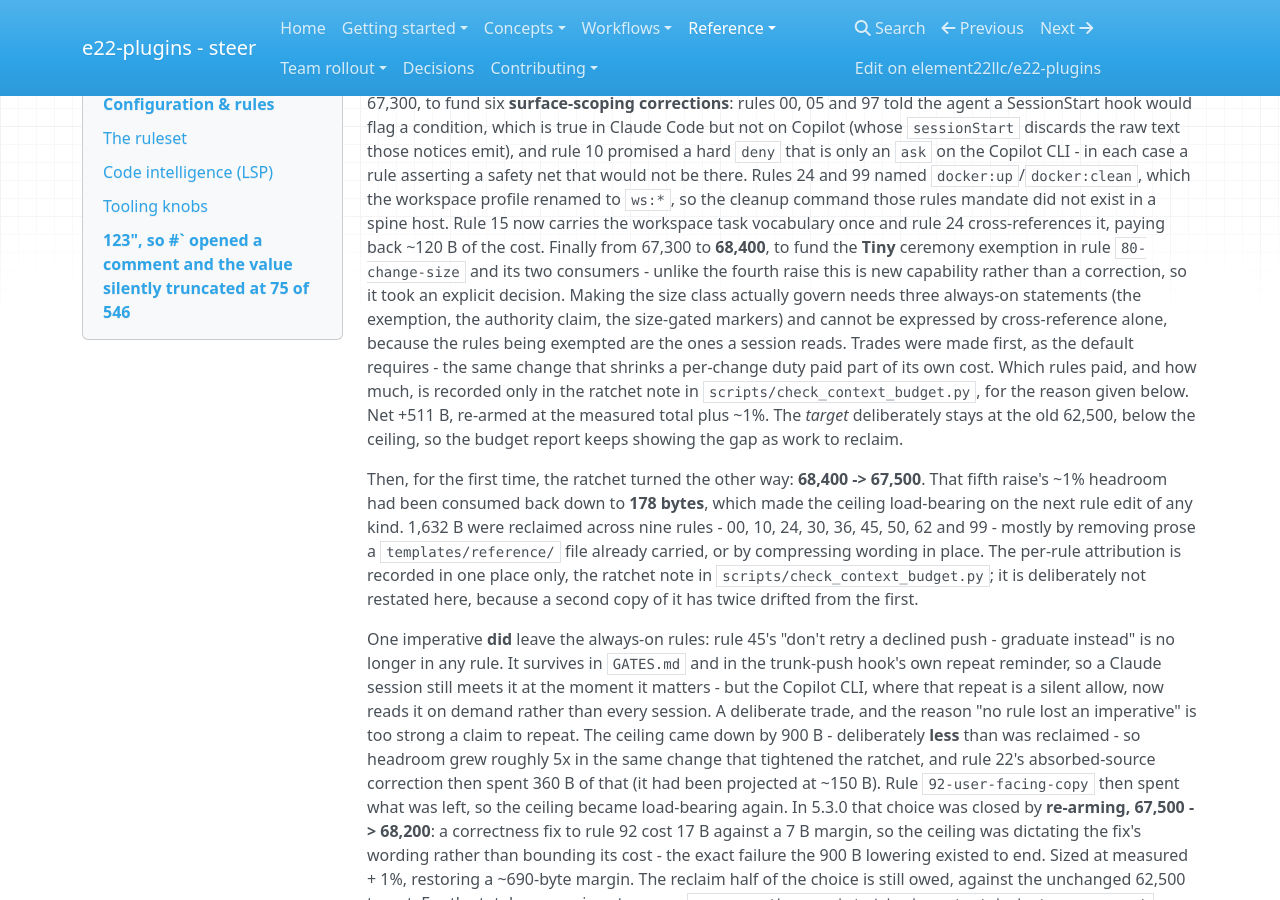
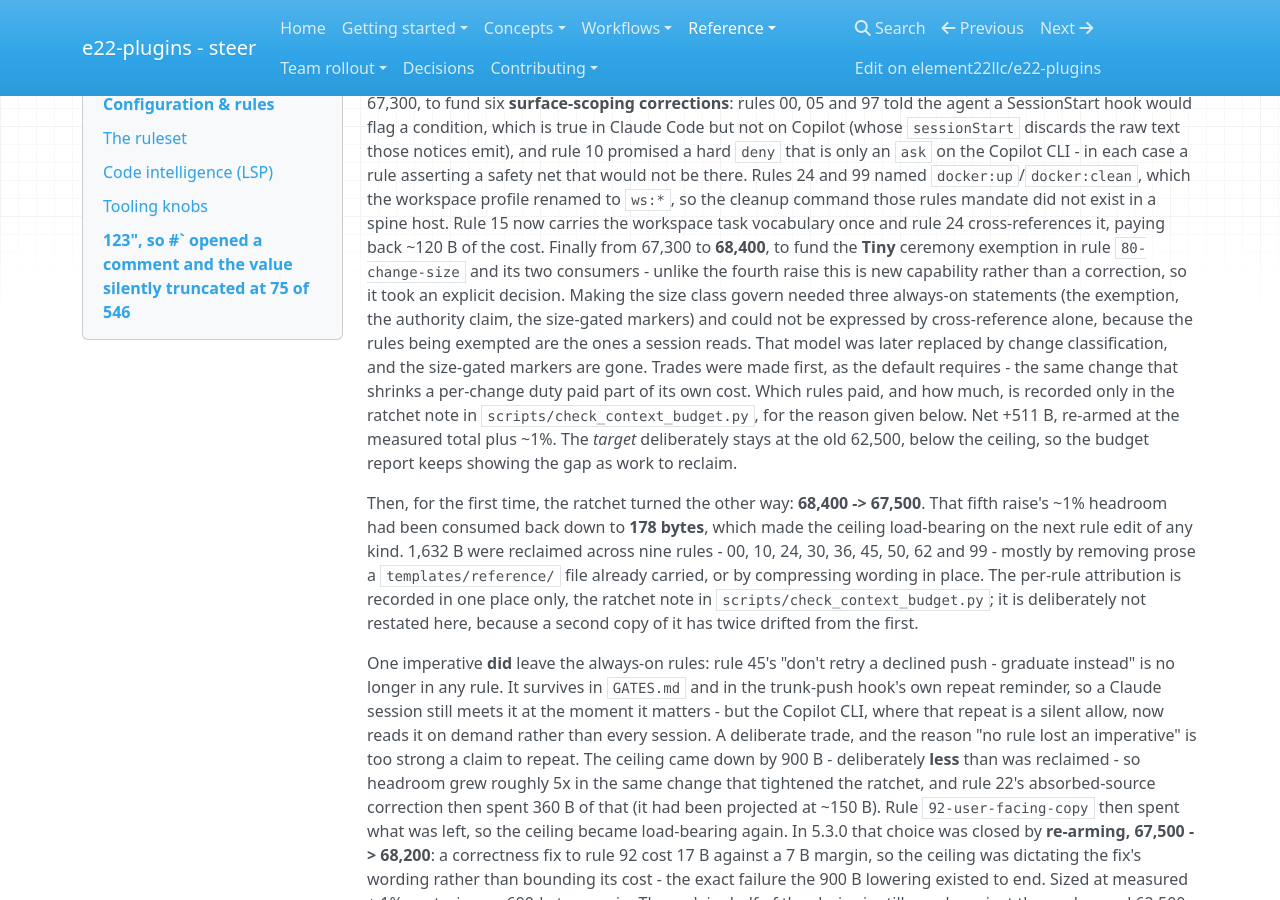
Before and after one commit to element22llc/e22-plugins, an MkDocs documentation site: the page built from docs/reference/configuration.md, in a window 1280 px wide and 900 px high, scrolled down 5715 px. Built offline with MkDocs 1.6.1, drawn with Linux system fonts in a browser that asks for light colours; nearby versions of some CDN libraries.

Commit message:
fix: close the last stale-vocabulary and attribution gaps
A docs accuracy review found what the first sweep left. Rule 30's brownfield
line still read "medium+ work writes the spec first" and the root README still
listed the change-size model; both now name the classes.

Docs: sdlc pointed at six value cases "(below)" that are enumerated on the
lifecycle page, and lifecycle credited rule 80 with a threshold it does not
set - the six cases are issue-first's own text. The two issue-first hooks
classify paths, not change class, so their rows now say what the scripts can
actually detect rather than implying they evaluate the rule. The budget
history's present-tense account of the size-gated DoD markers is past-tensed;
those markers went with the five-item DoD in 6.5.

Refs #583

Co-Authored-By: Claude Opus 5 (1M context) <noreply@anthropic.com>

```diff
--- a/docs/reference/configuration.md
+++ b/docs/reference/configuration.md
@@ -222,10 +222,11 @@ carries the workspace task vocabulary once and rule 24 cross-references it, payi
 back ~120 B of the cost. Finally from 67,300 to **68,400**, to fund the **Tiny**
 ceremony exemption in rule `80-change-size` and its two consumers - unlike the
 fourth raise this is new capability rather than a correction, so it took an
-explicit decision. Making the size class actually govern needs three always-on
-statements (the exemption, the authority claim, the size-gated markers) and cannot
-be expressed by cross-reference alone, because the rules being exempted are the
-ones a session reads. Trades were made first, as the default requires - the same
+explicit decision. Making the size class govern needed three always-on
+statements (the exemption, the authority claim, the size-gated markers) and could
+not be expressed by cross-reference alone, because the rules being exempted are
+the ones a session reads. That model was later replaced by change classification,
+and the size-gated markers are gone. Trades were made first, as the default requires - the same
 change that shrinks a per-change duty paid part of its own cost. Which rules paid,
 and how much, is recorded only in the ratchet note in
 `scripts/check_context_budget.py`, for the reason given below. Net +511 B, re-armed
```
Also changed, not shown: README.md (+1 -1 lines), docs/concepts/lifecycle.md (+2 -2 lines), docs/concepts/sdlc.md (+5 -4 lines), docs/reference/hooks.md (+2 -2 lines), docs/workflows/build.md (+1 -1 lines), plugins/steer/rules/30-spec-workflow.md (+2 -2 lines), plugins/steer/templates/github/copilot-instructions.md (+2 -2 lines).
